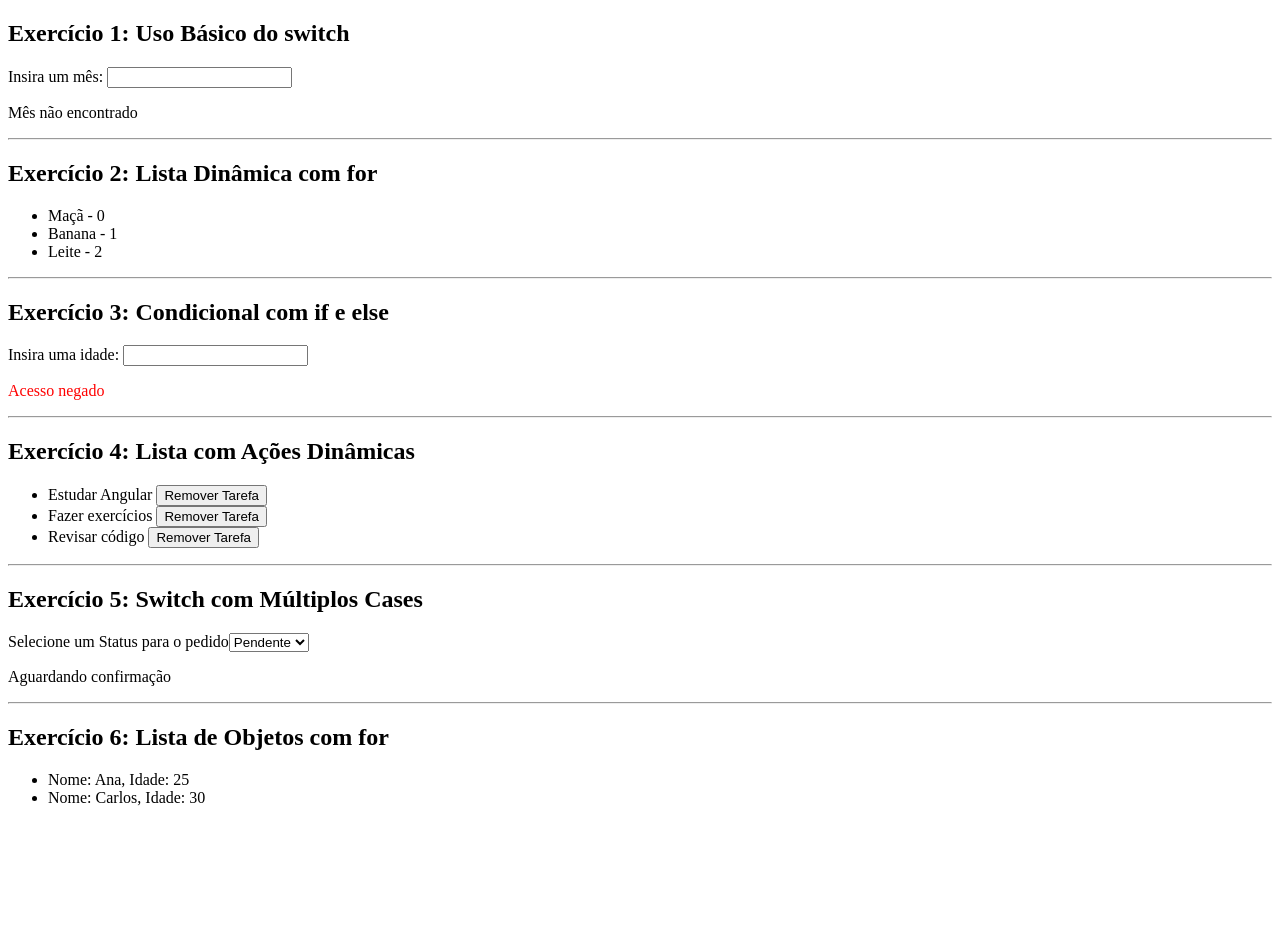
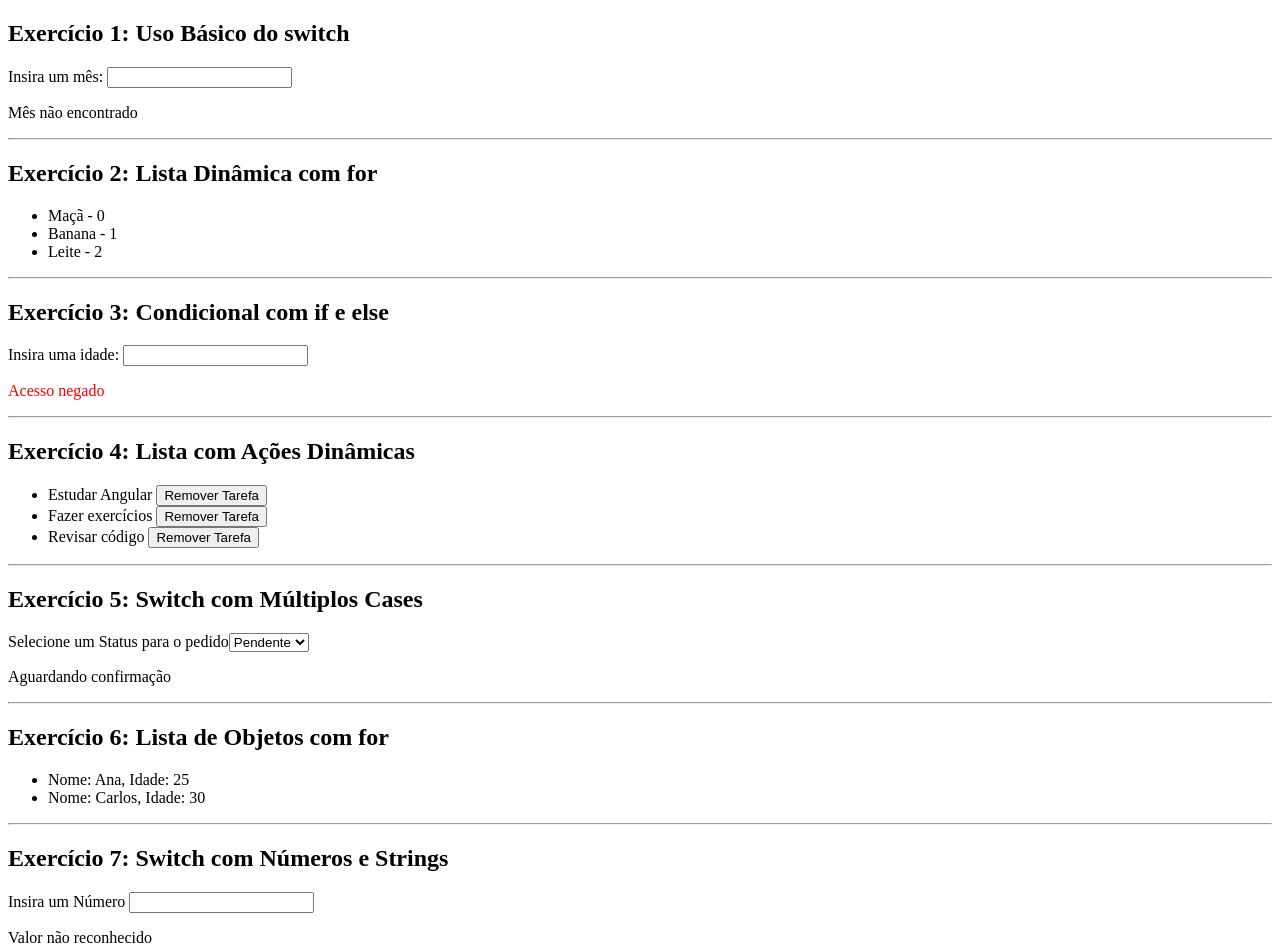
Before and after one commit to bailooon/Checkpoint-2-Angular, an Angular app: page / in a window 1280 px wide. Shown: the top 952 px of the page. Before the commit the page ends 823 px from the top, so only its background shows below. Built offline with nearby package versions, Linux system fonts and the light colour scheme.

Commit message:
Conclusão do Exercício 7

```diff
--- a/src/app/components/control-flow/control-flow.component.html
+++ b/src/app/components/control-flow/control-flow.component.html
@@ -121,3 +121,30 @@
         <p>Nenhum usuário cadastrado</p>
     }
 </ul>
+
+<hr>
+
+<h2>Exercício 7: Switch com Números e Strings</h2>
+
+<label for="seletor-numero">Insira um Número </label>
+<input id="seletor-numero" type="text" (change)="trocarNumero($event)">
+
+@switch(numero){
+    @case("1"){
+        <p>Um</p>
+    }
+    @case("um"){
+        <p>Um</p>
+    }
+    @case("2"){
+        <p>Dois</p>
+    }
+    @case("dois"){
+        <p>Dois</p>
+    }
+    @default{
+        <p>Valor não reconhecido</p>
+    }
+}
+
+<hr>
--- a/src/app/components/control-flow/control-flow.component.ts
+++ b/src/app/components/control-flow/control-flow.component.ts
@@ -15,6 +15,7 @@ export class ControlFlowComponent {
   tarefas: string[] = ["Estudar Angular", "Fazer exercícios", "Revisar código"];
   status: string = "pendente";
   usuarios = [{nome: "Ana", idade: 25}, {nome:"Carlos", idade: 30}]
+  numero: string = "";
 
   trocarMes(event:Event) : void{
     const elementoSelecionado = event.target as HTMLSelectElement
@@ -35,4 +36,9 @@ export class ControlFlowComponent {
     this.status = elementoSelecionado.value
   }
 
+  trocarNumero(event:Event) : void{
+    const elementoSelecionado = event.target as HTMLSelectElement
+    this.numero = elementoSelecionado.value
+  }
+
 }
```
